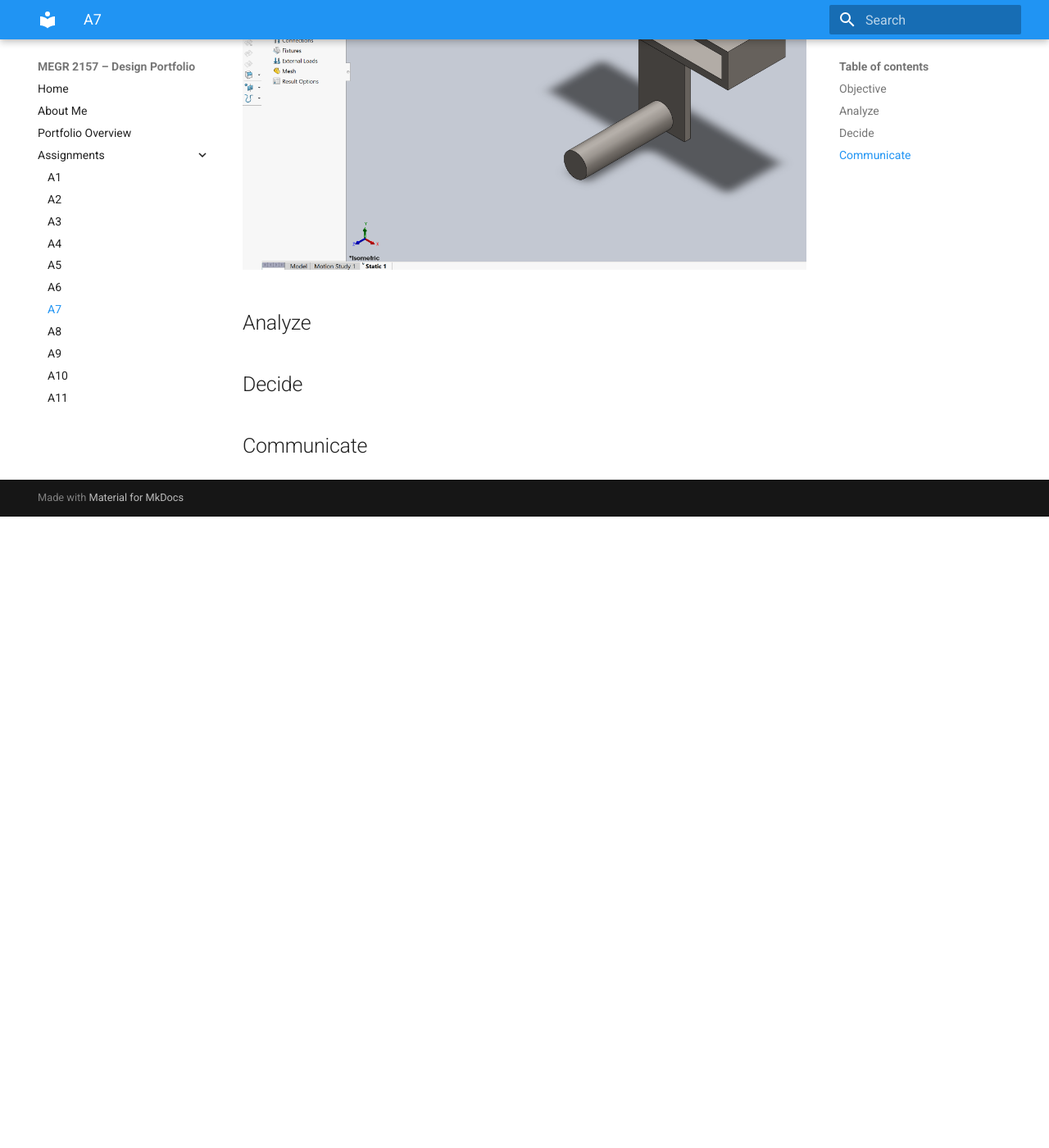
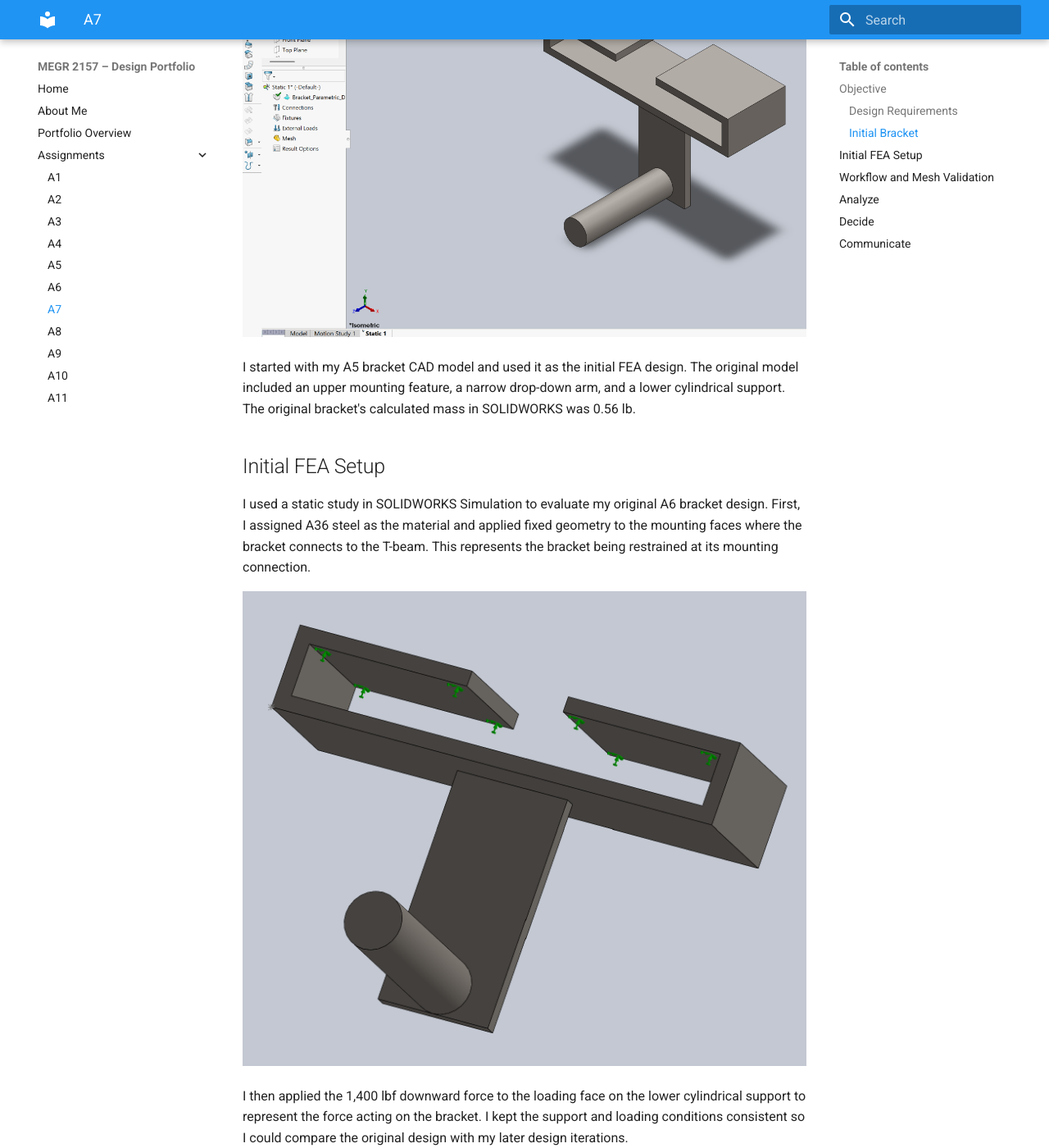
Before and after one commit to rsmith367-ux/design-projects-portfolio, an MkDocs documentation site: the page built from docs/assignments/A07/index.md, in a window 1280 px wide and 1400 px high, scrolled down 1179 px. Shown: the whole window at 82% size. Built offline with MkDocs 1.6.1 and Material for MkDocs 9.7.7, drawn with Linux system fonts in a browser that asks for light colours; before the commit the page ends 1809 px from its top, so only the background shows below that; some of the changed text lies outside the part shown.

Commit message:
Update index.md

```diff
--- a/docs/assignments/A07/index.md
+++ b/docs/assignments/A07/index.md
@@ -4,7 +4,7 @@
 
 The objective of this assignment is to use finite element analysis (FEA) to improve the bracket design developed in Assignments #5 and #6. The goal is to create a bracket that balances strength, stiffness, and low mass while maintaining an appropriate factor of safety. Static stress simulations will be performed to evaluate maximum stress, maximum displacement, and safety factor. Mesh convergence will be checked by refining the mesh until the results differ by no more than 7%, or until three convergence attempts have been completed. At least three design iterations will be evaluated to determine how changes in geometry affect the bracket's structural performance.
 
-Design Requirements
+### Design Requirements
 
 The bracket was designed to attach to a rigid T-beam and hold a polyester strap. The updated T-beam specifications used for the interface were:
 
@@ -28,7 +28,25 @@ Allowable stress: 9,000 psi
 
 Maximum allowable deflection: 0.005 in
 
+### Initial Bracket
+
 ![Bracket FEA Model](picture1png%20-%20Copy%20%282%29.png)
+
+I started with my A5 bracket CAD model and used it as the initial FEA design. The original model included an upper mounting feature, a narrow drop-down arm, and a lower cylindrical support. The original bracket's calculated mass in SOLIDWORKS was 0.56 lb.
+
+## Initial FEA Setup
+
+I used a static study in SOLIDWORKS Simulation to evaluate my original A6 bracket design. First, I assigned A36 steel as the material and applied fixed geometry to the mounting faces where the bracket connects to the T-beam. This represents the bracket being restrained at its mounting connection.
+
+![Initial FEA Setup](<picture2png - Copy (2).png>)
+
+I then applied the 1,400 lbf downward force to the loading face on the lower cylindrical support to represent the force acting on the bracket. I kept the support and loading conditions consistent so I could compare the original design with my later design iterations.
+
+
+
+I generated an initial mesh and ran the static simulation to evaluate the maximum von Mises stress, maximum resultant displacement, and minimum factor of safety. I used these results as the baseline for evaluating how changes to the bracket geometry affected its structural performance and mass.
+
+## Workflow and Mesh Validation
 
 ## Analyze
 
```
